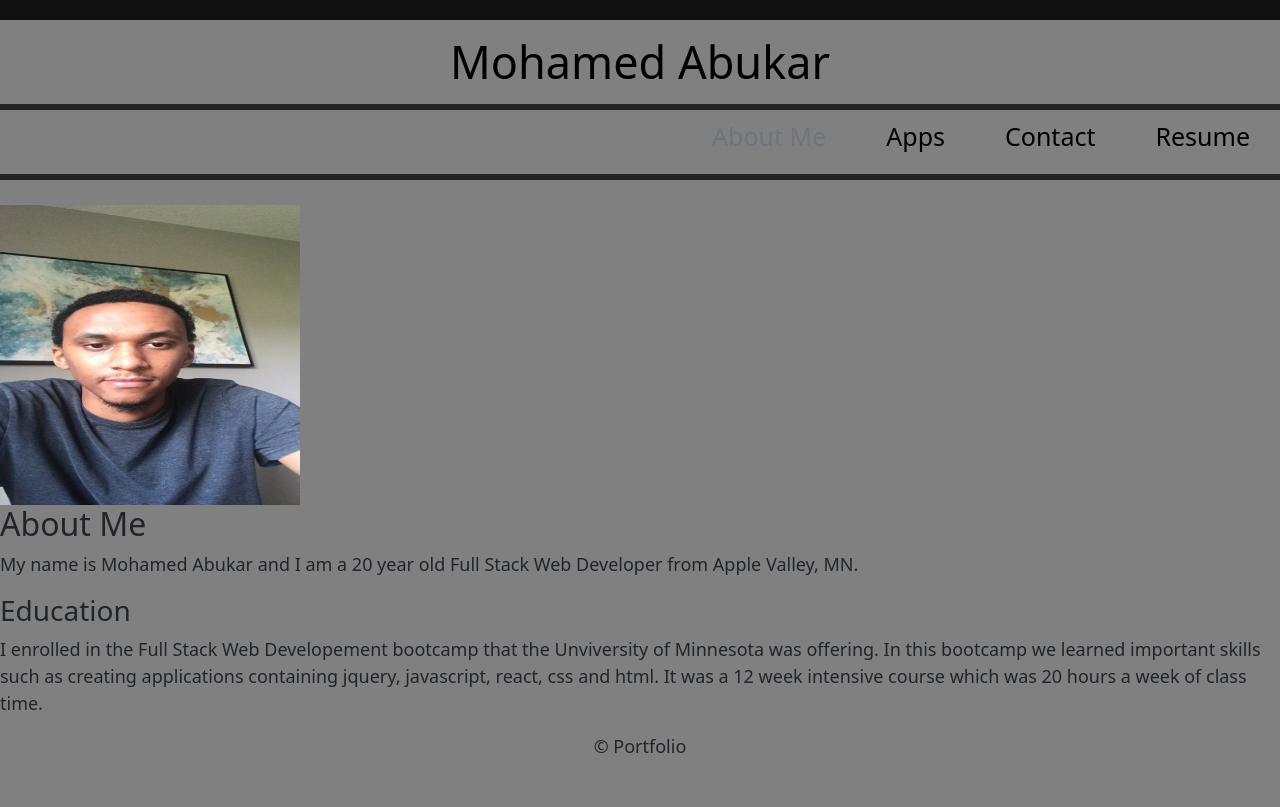
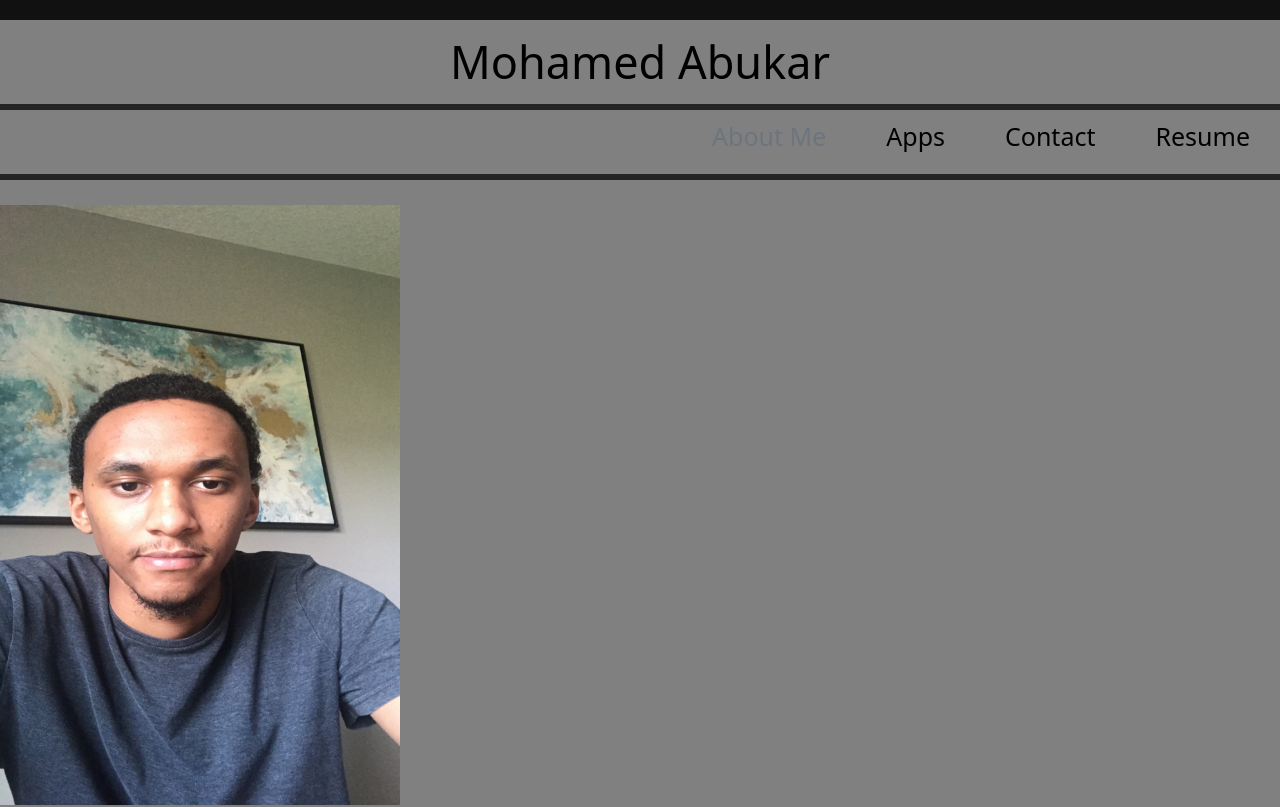
Before and after one commit to mohamedabukar/Portfolio, a React (Create React App) app: page / in a window 1280 px wide. Shown: the top 807 px of the page. Built offline with nearby package versions, Linux system fonts and the light colour scheme.

Commit message:
updated file.

```diff
--- a/src/components/profileImage/index.js
+++ b/src/components/profileImage/index.js
@@ -4,7 +4,7 @@ import profileImg from "./IMG_2978.JPG";
 export default function ProfileImage () {
     return (
         <div className="profilepic">
-            <img src={profileImg} alt ="Profile picture" height={300} width={300} />
+            <img src={profileImg} alt ="Profile picture" height={600} width={400} />
         </div>
     )
 }
```
